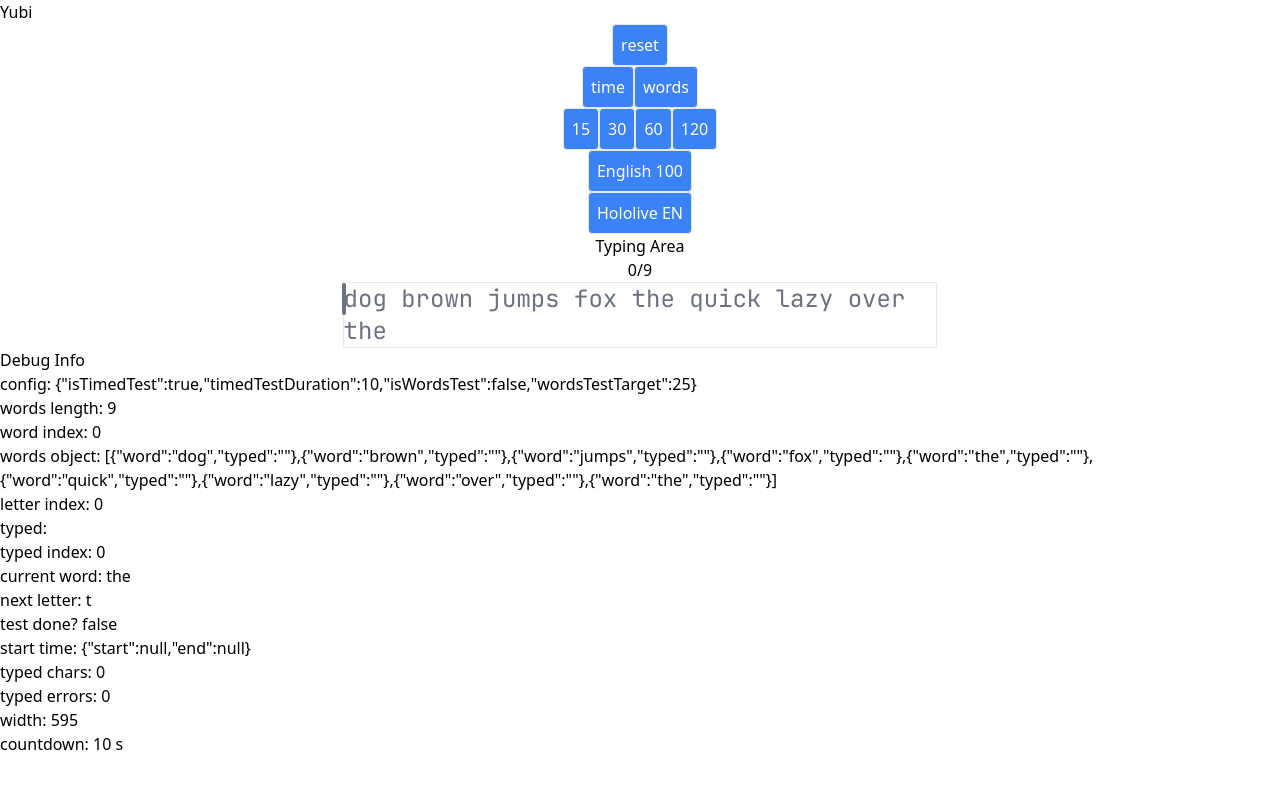
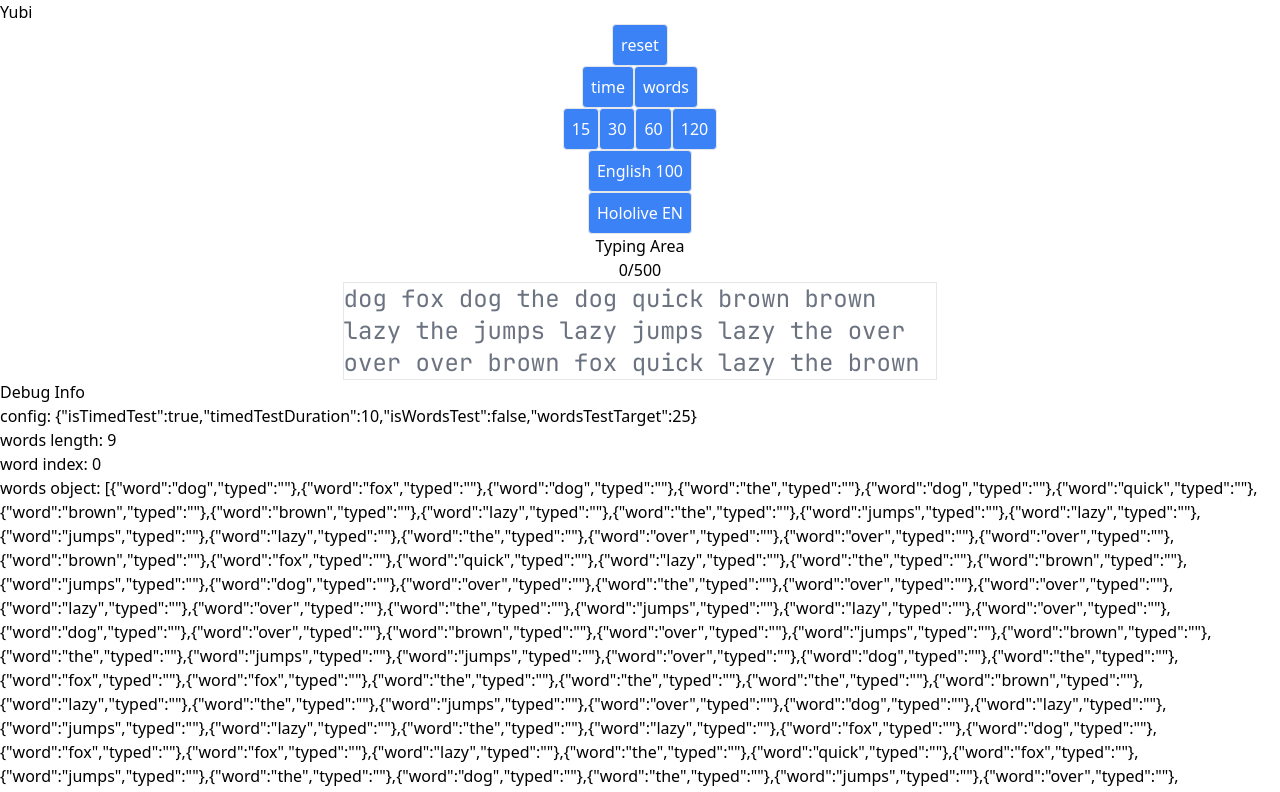
Before and after one commit to datle-dev/yubi, a React (Vite) app in the folder frontend/: page / in a window 1280 px wide. Shown: the top 792 px of the page. Built offline with nearby package versions, Linux system fonts and the light colour scheme.

Commit message:
Make wordsObject populate correctly for given test mode

```diff
--- a/frontend/src/components/TypingTest.jsx
+++ b/frontend/src/components/TypingTest.jsx
@@ -25,20 +25,29 @@ const TypingTest = () => {
     'dog',
   ]);
 
+  const [wordIndex, setWordIndex] = useState(0);
+  const [letterIndex, setLetterIndex] = useState(0);
+  const [typedIndex, setTypedIndex] = useState(0);
+  const [isTestDone, setIsTestDone] = useState(false);
+  const [isTestStarted, setIsTestStarted] = useState(false);
+  const [time, setTime] = useState({
+    start: null,
+    end: null,
+  });
+  const [countdown, setCountdown] = useState(config.timedTestDuration);
+  const [typedCharacters, setTypedCharacters] = useState(0);
+  const [typedErrors, setTypedErrors] = useState(0);
+
+  const ref = useRef(null);
+  const [width, setWidth] = useState(0);
+
+  const [wordRowMap, setWordRowMap] = useState({});
+
   function getRandomWords(wordArray, targetNum) {
     let randomizedWords = [];
-    let visitedIndices = [];
 
-    const wordLimit = Math.min(wordArray.length, targetNum);
-
-    for (let i = 0; i < wordLimit; i++) {
+    for (let i = 0; i < targetNum; i++) {
       let index = Math.floor(Math.random() * wordArray.length);
-
-      while (visitedIndices.includes(index)) {
-        index = Math.floor(Math.random() * wordArray.length);
-      }
-
-      visitedIndices.push(index);
       randomizedWords.push(wordArray[index]);
     }
 
@@ -63,29 +72,21 @@ const TypingTest = () => {
     return wordArray;
   }
 
-  const [wordsObject, setWordsObject] = useState(mapWords(words));
+  const [wordsObject, setWordsObject] = useState(() => {
+    if (config.isTimedTest) {
+      return mapWords(getRandomWords(words, 500));
+    } else if (config.isWordsTest) {
+      return mapWords(getRandomWords(words, config.wordsTestTarget));
+    }
+  });
 
   useEffect(() => {
-    setWordsObject(mapWords(getRandomWords(words, config.wordsTestTarget)));
-  }, [words, config.wordsTestTarget]);
-
-  const [wordIndex, setWordIndex] = useState(0);
-  const [letterIndex, setLetterIndex] = useState(0);
-  const [typedIndex, setTypedIndex] = useState(0);
-  const [isTestDone, setIsTestDone] = useState(false);
-  const [isTestStarted, setIsTestStarted] = useState(false);
-  const [time, setTime] = useState({
-    start: null,
-    end: null,
-  });
-  const [countdown, setCountdown] = useState(config.timedTestDuration);
-  const [typedCharacters, setTypedCharacters] = useState(0);
-  const [typedErrors, setTypedErrors] = useState(0);
-
-  const ref = useRef(null);
-  const [width, setWidth] = useState(0);
-
-  const [wordRowMap, setWordRowMap] = useState({});
+    if (config.isTimedTest) {
+      setWordsObject(mapWords(getRandomWords(words, 500)));
+    } else if (config.isWordsTest) {
+      setWordsObject(mapWords(getRandomWords(words, config.wordsTestTarget)));
+    }
+  }, [words, config]);
 
   useEffect(() => {
     function handleKeydown(e) {
@@ -262,7 +263,11 @@ const TypingTest = () => {
     setCountdown(config.timedTestDuration);
     setTypedCharacters(0);
     setTypedErrors(0);
-    setWordsObject(mapWords(words));
+    if (config.isTimedTest) {
+      setWordsObject(mapWords(getRandomWords(words, 500)));
+    } else if (config.isWordsTest) {
+      setWordsObject(mapWords(getRandomWords(words, config.wordsTestTarget)));
+    }
   }
 
   const [rowOffsets, setRowOffsets] = useState({});
```
